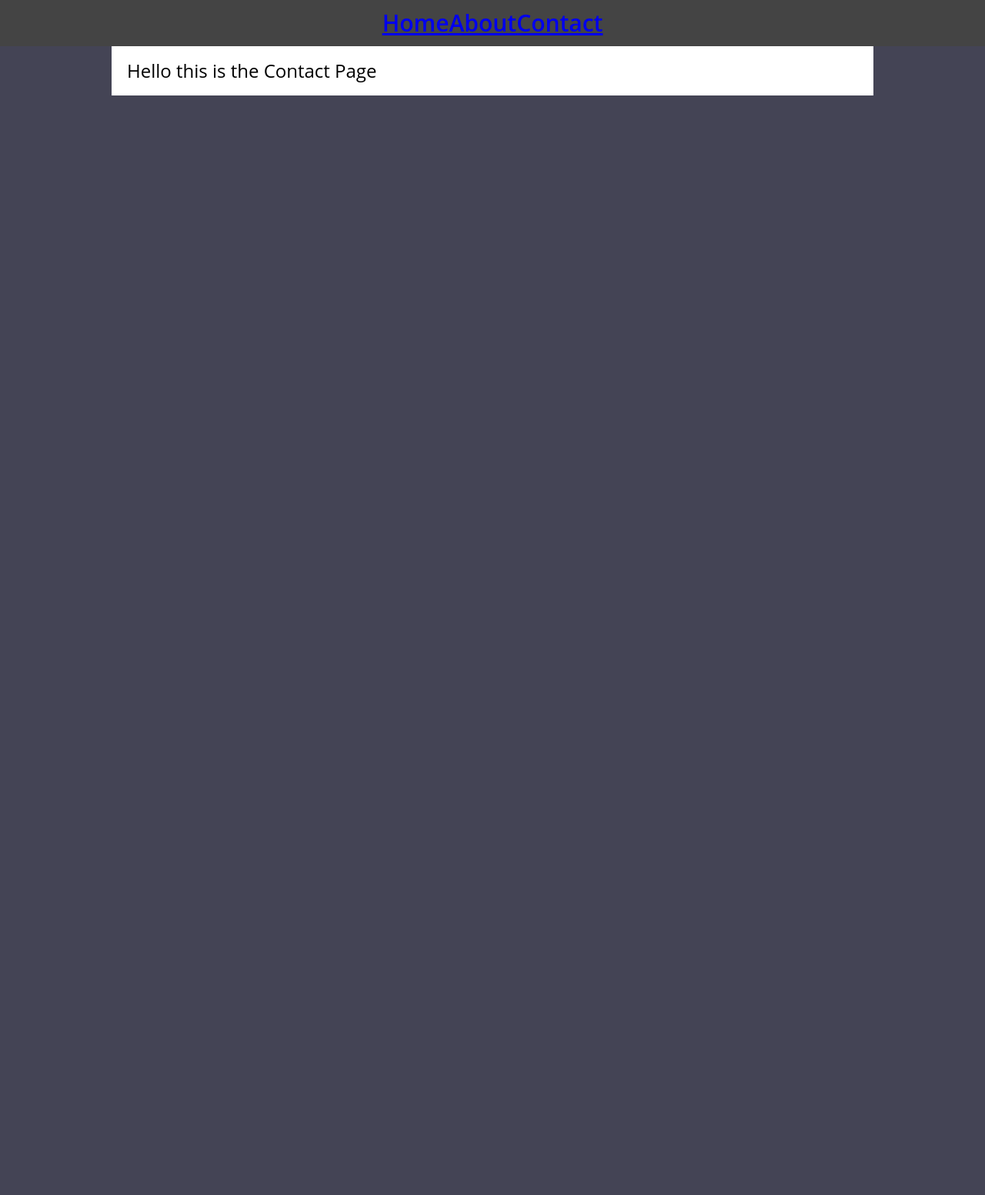
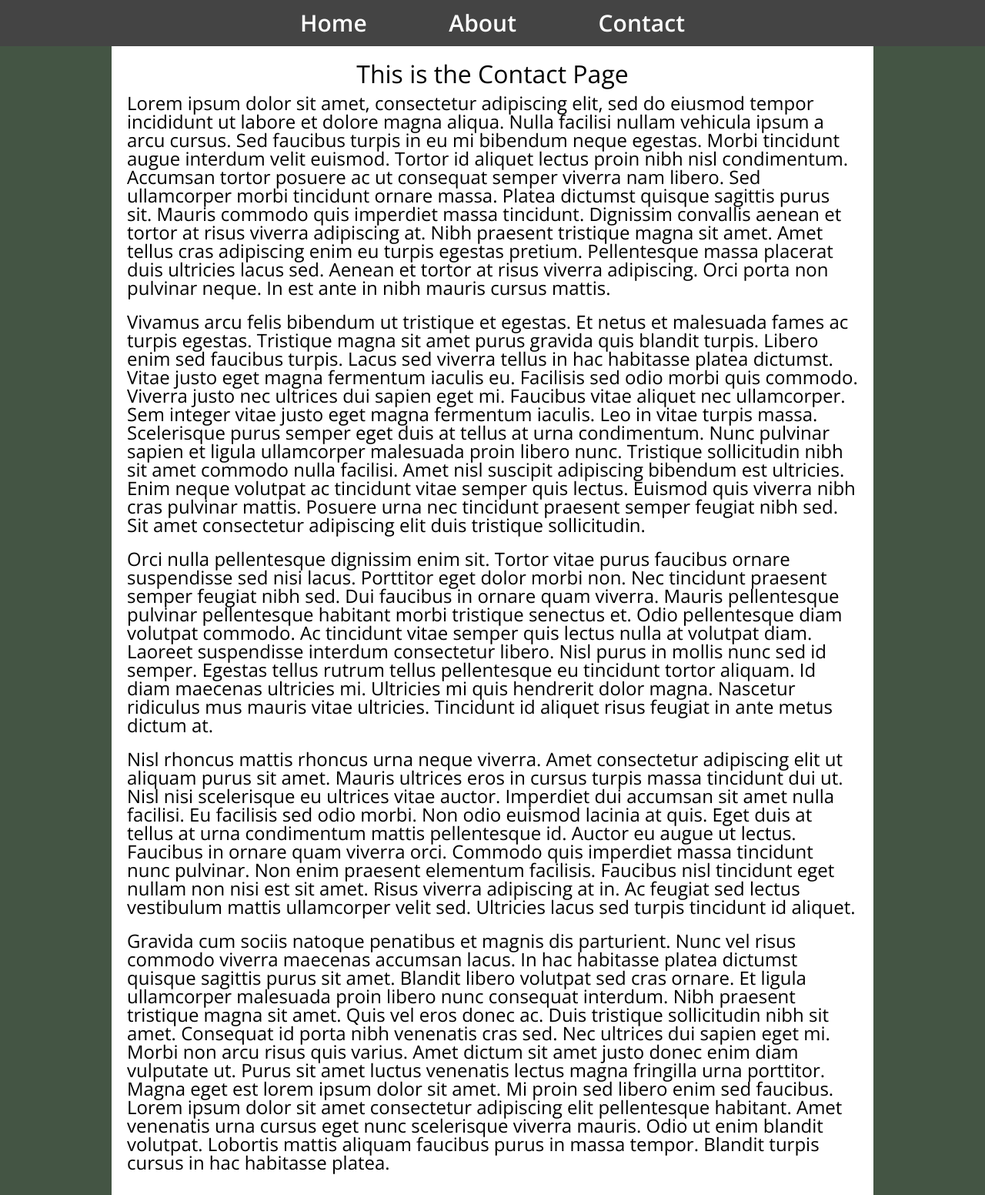
Before and after one commit to Ike2d2/Isaac-MTECH-SampleProject, a plain HTML site: page pages/contact/contact.html in a window 1280 px wide. Shown: the whole page at 77% size. Before the commit the page ends 800 px from the top, so only its background shows below. Drawn offline with nearby package versions, Linux system fonts and the light colour scheme; files whose address does not match are found by name.

Commit message:
Update Contact Page

```diff
--- a/pages/contact/contact.css
+++ b/pages/contact/contact.css
@@ -0,0 +1,3 @@
+body {
+    background-color: #454;
+}
--- a/pages/contact/contact.html
+++ b/pages/contact/contact.html
@@ -1,11 +1,17 @@
 <!DOCTYPE html>
 <html>
+
 <head>
+    <link rel="preconnect" href="https://fonts.googleapis.com">
+    <link rel="preconnect" href="https://fonts.gstatic.com" crossorigin>
+    <link href="https://fonts.googleapis.com/css2?family=Open+Sans:wght@400;600&display=swap" rel="stylesheet">
     <link rel="stylesheet" href="../../css/style.css">
     <link rel="stylesheet" href="contact.css">
 </head>
+
 <body>
     <div class="nav">
+        <div class="navItems">
             <div>
                 <a href="../../index.html">Home</a>
             </div>
@@ -16,11 +22,89 @@
                 <a href="#">Contact</a>
             </div>
         </div>
+    </div>
     <div class="main">
         <div class="content">
-                Hello this is the Contact Page
+            <h1 class="header">This is the Contact Page</h1>
+            <p>
+                Lorem ipsum dolor sit amet, consectetur adipiscing elit, sed do eiusmod tempor incididunt ut labore et
+                dolore magna aliqua. Nulla facilisi nullam vehicula ipsum a arcu cursus. Sed faucibus turpis in eu mi
+                bibendum neque egestas. Morbi tincidunt augue interdum velit euismod. Tortor id aliquet lectus proin
+                nibh
+                nisl condimentum. Accumsan tortor posuere ac ut consequat semper viverra nam libero. Sed ullamcorper
+                morbi
+                tincidunt ornare massa. Platea dictumst quisque sagittis purus sit. Mauris commodo quis imperdiet massa
+                tincidunt. Dignissim convallis aenean et tortor at risus viverra adipiscing at. Nibh praesent tristique
+                magna sit amet. Amet tellus cras adipiscing enim eu turpis egestas pretium. Pellentesque massa placerat
+                duis
+                ultricies lacus sed. Aenean et tortor at risus viverra adipiscing. Orci porta non pulvinar neque. In est
+                ante in nibh mauris cursus mattis.
+            </p>
+
+            <p>
+                Vivamus arcu felis bibendum ut tristique et egestas. Et netus et malesuada fames ac turpis egestas.
+                Tristique magna sit amet purus gravida quis blandit turpis. Libero enim sed faucibus turpis. Lacus sed
+                viverra tellus in hac habitasse platea dictumst. Vitae justo eget magna fermentum iaculis eu. Facilisis
+                sed
+                odio morbi quis commodo. Viverra justo nec ultrices dui sapien eget mi. Faucibus vitae aliquet nec
+                ullamcorper. Sem integer vitae justo eget magna fermentum iaculis. Leo in vitae turpis massa.
+                Scelerisque
+                purus semper eget duis at tellus at urna condimentum. Nunc pulvinar sapien et ligula ullamcorper
+                malesuada
+                proin libero nunc. Tristique sollicitudin nibh sit amet commodo nulla facilisi. Amet nisl suscipit
+                adipiscing bibendum est ultricies. Enim neque volutpat ac tincidunt vitae semper quis lectus. Euismod
+                quis
+                viverra nibh cras pulvinar mattis. Posuere urna nec tincidunt praesent semper feugiat nibh sed. Sit amet
+                consectetur adipiscing elit duis tristique sollicitudin.
+            </p>
+
+            <p>
+                Orci nulla pellentesque dignissim enim sit. Tortor vitae purus faucibus ornare suspendisse sed nisi
+                lacus.
+                Porttitor eget dolor morbi non. Nec tincidunt praesent semper feugiat nibh sed. Dui faucibus in ornare
+                quam
+                viverra. Mauris pellentesque pulvinar pellentesque habitant morbi tristique senectus et. Odio
+                pellentesque
+                diam volutpat commodo. Ac tincidunt vitae semper quis lectus nulla at volutpat diam. Laoreet suspendisse
+                interdum consectetur libero. Nisl purus in mollis nunc sed id semper. Egestas tellus rutrum tellus
+                pellentesque eu tincidunt tortor aliquam. Id diam maecenas ultricies mi. Ultricies mi quis hendrerit
+                dolor
+                magna. Nascetur ridiculus mus mauris vitae ultricies. Tincidunt id aliquet risus feugiat in ante metus
+                dictum at.
+            </p>
+            <p>
+                Nisl rhoncus mattis rhoncus urna neque viverra. Amet consectetur adipiscing elit ut aliquam purus sit
+                amet.
+                Mauris ultrices eros in cursus turpis massa tincidunt dui ut. Nisl nisi scelerisque eu ultrices vitae
+                auctor. Imperdiet dui accumsan sit amet nulla facilisi. Eu facilisis sed odio morbi. Non odio euismod
+                lacinia at quis. Eget duis at tellus at urna condimentum mattis pellentesque id. Auctor eu augue ut
+                lectus.
+                Faucibus in ornare quam viverra orci. Commodo quis imperdiet massa tincidunt nunc pulvinar. Non enim
+                praesent elementum facilisis. Faucibus nisl tincidunt eget nullam non nisi est sit amet. Risus viverra
+                adipiscing at in. Ac feugiat sed lectus vestibulum mattis ullamcorper velit sed. Ultricies lacus sed
+                turpis
+                tincidunt id aliquet.
+            </p>
+            <p>
+                Gravida cum sociis natoque penatibus et magnis dis parturient. Nunc vel risus commodo viverra maecenas
+                accumsan lacus. In hac habitasse platea dictumst quisque sagittis purus sit amet. Blandit libero
+                volutpat
+                sed cras ornare. Et ligula ullamcorper malesuada proin libero nunc consequat interdum. Nibh praesent
+                tristique magna sit amet. Quis vel eros donec ac. Duis tristique sollicitudin nibh sit amet. Consequat
+                id
+                porta nibh venenatis cras sed. Nec ultrices dui sapien eget mi. Morbi non arcu risus quis varius. Amet
+                dictum sit amet justo donec enim diam vulputate ut. Purus sit amet luctus venenatis lectus magna
+                fringilla
+                urna porttitor. Magna eget est lorem ipsum dolor sit amet. Mi proin sed libero enim sed faucibus. Lorem
+                ipsum dolor sit amet consectetur adipiscing elit pellentesque habitant. Amet venenatis urna cursus eget
+                nunc
+                scelerisque viverra mauris. Odio ut enim blandit volutpat. Lobortis mattis aliquam faucibus purus in
+                massa
+                tempor. Blandit turpis cursus in hac habitasse platea.
+            </p>
         </div>
     </div>
     <script src="js/index.js"></script>
 </body>
+
 </html>
```
Lines whose indentation alone changed are shown as unchanged.
